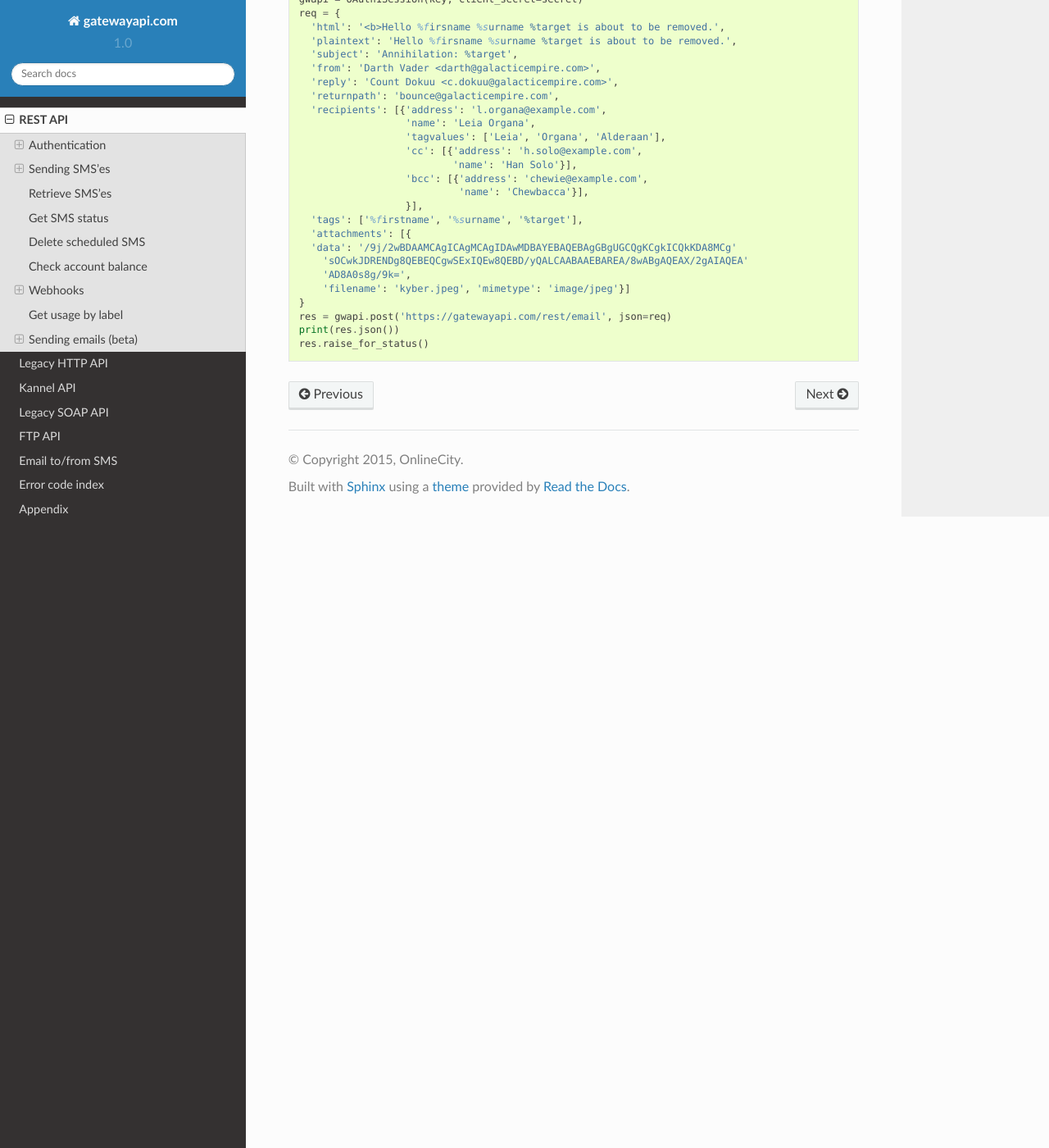
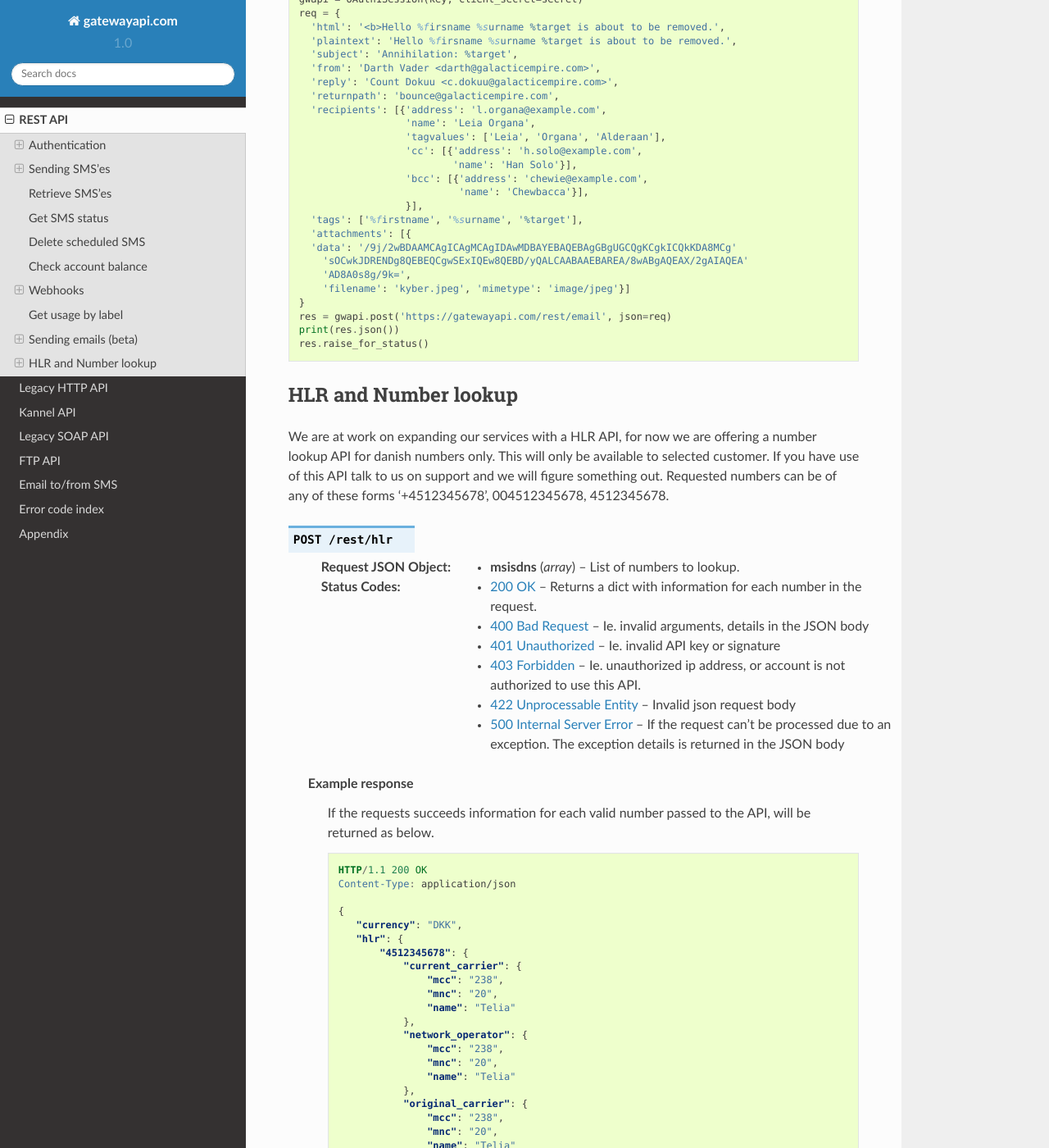
Before and after one commit to onlinecity/gatewayapi-docs, a Sphinx documentation site: the page built from docs/rest.rst, in a window 1280 px wide and 1400 px high, scrolled down 23821 px. Shown: the whole window at 82% size. Built offline with Sphinx 7.4.7 and the Read the Docs theme 2.0.0, drawn with Linux system fonts in a browser that asks for light colours; some of the changed text lies outside the part shown.

Commit message:
Add number lookup docs.

```diff
--- a/docs/rest.rst
+++ b/docs/rest.rst
@@ -1247,3 +1247,94 @@
 .. _`RestSharp`: http://restsharp.org/
 .. _`NewtonSoft`: http://www.newtonsoft.com/json
 .. _`Httpie`: https://httpie.org
+
+HLR and Number lookup
+---------------------
+We are at work on expanding our services with a HLR API, for now we are offering
+a number lookup API for danish numbers only. This will only be available to selected customer.
+If you have use of this API talk to us on support and we will figure something out.
+Requested numbers can be of any of these forms '+4512345678', 004512345678, 4512345678.
+
+
+.. http:post:: /rest/hlr
+   :synopsis: Lookup requested numbers.
+
+   :<json array msisdns: List of numbers to lookup.
+   :status 200: Returns a dict with information for each number in the request.
+   :status 400: Ie. invalid arguments, details in the JSON body
+   :status 401: Ie. invalid API key or signature
+   :status 403: Ie. unauthorized ip address, or account is not authorized to use this API.
+   :status 422: Invalid json request body
+   :status 500: If the request can't be processed due to an exception. The exception details is returned in the JSON body
+
+   **Example response**
+
+     If the requests succeeds information for each valid number passed to the API,
+     will be returned as below.
+
+     .. sourcecode:: http
+
+       HTTP/1.1 200 OK
+       Content-Type: application/json
+
+       {
+          "currency": "DKK",
+          "hlr": {
+              "4512345678": {
+                  "current_carrier": {
+                      "mcc": "238",
+                      "mnc": "20",
+                      "name": "Telia"
+                  },
+                  "network_operator": {
+                      "mcc": "238",
+                      "mnc": "20",
+                      "name": "Telia"
+                  },
+                  "original_carrier": {
+                      "mcc": "238",
+                      "mnc": "20",
+                      "name": "Telia"
+                  },
+              "ported": false,
+              "type": "GSM"
+              }
+          },
+          "lookups": 1,
+          "total_cost": 0.06
+        }
+
+Code examples
+^^^^^^^^^^^^^^^^^^^
+Code examples for hlr lookups
+
+
+Python
+~~~~~~
+
+For this example you'll need the excellent `Requests-OAuthlib`_. If you are
+using pip, simply do ``pip install requests_oauthlib``.
+
+.. sourcecode:: python
+
+  from requests_oauthlib import OAuth1Session
+  key = 'Go-Create-an-API-Key'
+  secret = 'Go-Create-an-API-Key-and-Secret'
+  gwapi = OAuth1Session(key, client_secret=secret)
+  req = {
+      'msisdns': [4512345678]
+  }
+  res = gwapi.post('https://gatewayapi.com/rest/email', json=req)
+  print(res.json())
+  res.raise_for_status()
+
+Httpie
+~~~~~~~
+For quick testing with a pretty jsonified response in your terminal you can use
+`Httpie`. It can be done simply using your token as follows.
+
+.. sourcecode:: bash
+
+  http --auth=GoGenerateAnApiToken: \
+  https://gatewayapi.com/rest/hlr \
+  msisdns:='[451234678]'
```
